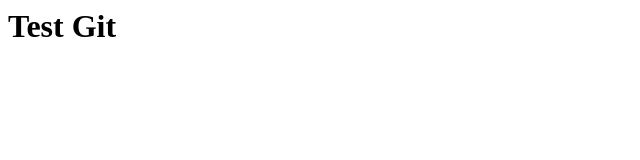
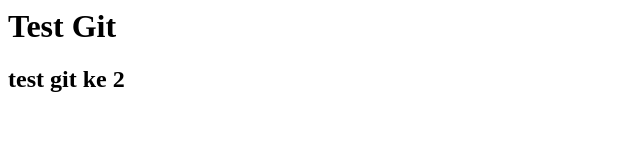
Before and after one commit to 20farid/react-one, a website: page test-git/index.html in a window 1280 px wide. Shown: the whole page, without its empty margins (0-640 px from the left). Drawn offline with Linux system fonts and the light colour scheme.

Commit message:
test git ke 2

```diff
--- a/test-git/index.html
+++ b/test-git/index.html
@@ -7,5 +7,6 @@
 </head>
 <body>
     <h1>Test Git</h1>
+    <h2>test git ke 2</h2>
 </body>
 </html>
```
